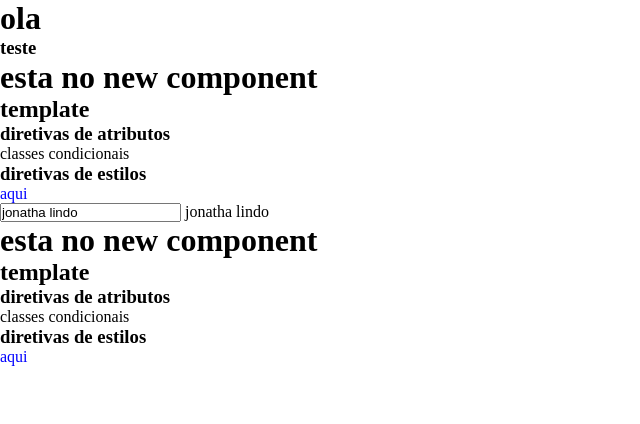
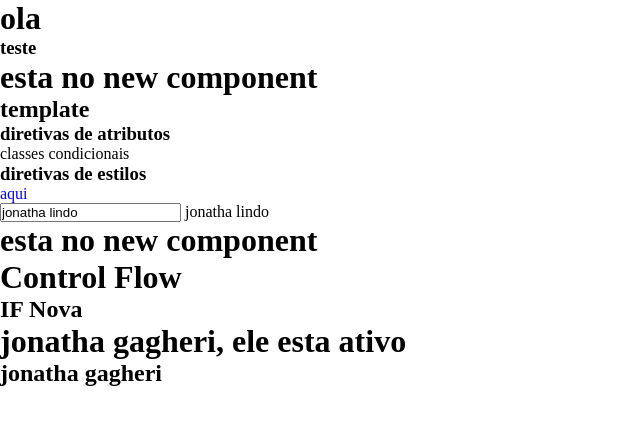
Before and after one commit to JonathaCoder/AulaAngularJs, an Angular app: page / in a window 1280 px wide. Shown: the top 424 px of the page, without its empty margins (0-640 px from the left). Built offline with nearby package versions, Linux system fonts and the light colour scheme.

Commit message:
Control Flow @if@else

```diff
--- a/src/app/components/new-component/new-component.component.ts
+++ b/src/app/components/new-component/new-component.component.ts
@@ -8,5 +8,9 @@ import { Component } from '@angular/core';
   styleUrl: './new-component.component.scss'
 })
 export class NewComponentComponent {
- public name = 'jonatha'
+public nomes = {
+  name:'jonatha',
+  age:22,
+  sexo:'masculino'
 }
+}
--- /dev/null
+++ b/src/app/components/template/template-flow/template-flow.component.html
@@ -0,0 +1,13 @@
+
+<h1>Control Flow</h1>
+<h2>IF Nova</h2>
+@if (isTrue) {
+ <h1>{{name}}, ele esta ativo
+</h1>
+}
+
+<!--Forma antiga-->
+
+<ng-container *ngIf="isTrue">
+<h2>{{name}}</h2>
+</ng-container>
--- /dev/null
+++ b/src/app/components/template/template-flow/template-flow.component.ts
@@ -0,0 +1,14 @@
+import { CommonModule } from '@angular/common';
+import { Component } from '@angular/core';
+
+@Component({
+  selector: 'app-template-flow',
+  standalone: true,
+  imports: [CommonModule],
+  templateUrl: './template-flow.component.html',
+  styleUrl: './template-flow.component.scss'
+})
+export class TemplateFlowComponent {
+public isTrue = true
+public name = 'jonatha gagheri'
+}
--- a/src/app/components/template/templates-variables/templates-variables.component.html
+++ b/src/app/components/template/templates-variables/templates-variables.component.html
@@ -3,4 +3,5 @@
 {{valor.value}}
 
 <app-new-component/>
-<app-template-biding/>
+
+<app-template-flow/>
--- a/src/app/components/template/templates-variables/templates-variables.component.ts
+++ b/src/app/components/template/templates-variables/templates-variables.component.ts
@@ -2,26 +2,23 @@ import { CommonModule } from '@angular/common';
 import { AfterViewInit, Component, ElementRef, ViewChild } from '@angular/core';
 import { NewComponentComponent } from '../../new-component/new-component.component';
 import { TemplateBidingComponent } from '../template-biding/template-biding.component';
+import { TemplateFlowComponent } from '../template-flow/template-flow.component';
 
 @Component({
   selector: 'app-templates-variables',
   standalone: true,
-  imports: [CommonModule,NewComponentComponent,TemplateBidingComponent],
+  imports: [CommonModule,NewComponentComponent,TemplateFlowComponent],
   templateUrl: './templates-variables.component.html',
   styleUrl: './templates-variables.component.scss'
 })
 export class TemplatesVariablesComponent implements AfterViewInit {
 
-@ViewChild('valor') public valorInput!: ElementRef
-@ViewChild(NewComponentComponent) public childInput!: NewComponentComponent;
-@ViewChild(TemplateBidingComponent) public templateInput!: TemplateBidingComponent
- ngAfterViewInit(): void{
-  console.log(this.valorInput.nativeElement.value);
-  console.log(this.childInput.name);
-  console.log(this.templateInput.age);
-  console.log(this.templateInput.name);
+  @ViewChild(NewComponentComponent) public methodValue!: NewComponentComponent
+  @ViewChild('valor') public valorInput!: ElementRef
+  ngAfterViewInit(): void {
+    console.log(this.valorInput.nativeElement.value);
+    console.log(this.methodValue.nomes);
 
+  }
 
  }
-
-}
```
Also changed, not shown: src/app/components/template/template-flow/template-flow.component.scss (added), 1 other file (tests, documents, lock files or other folders).
